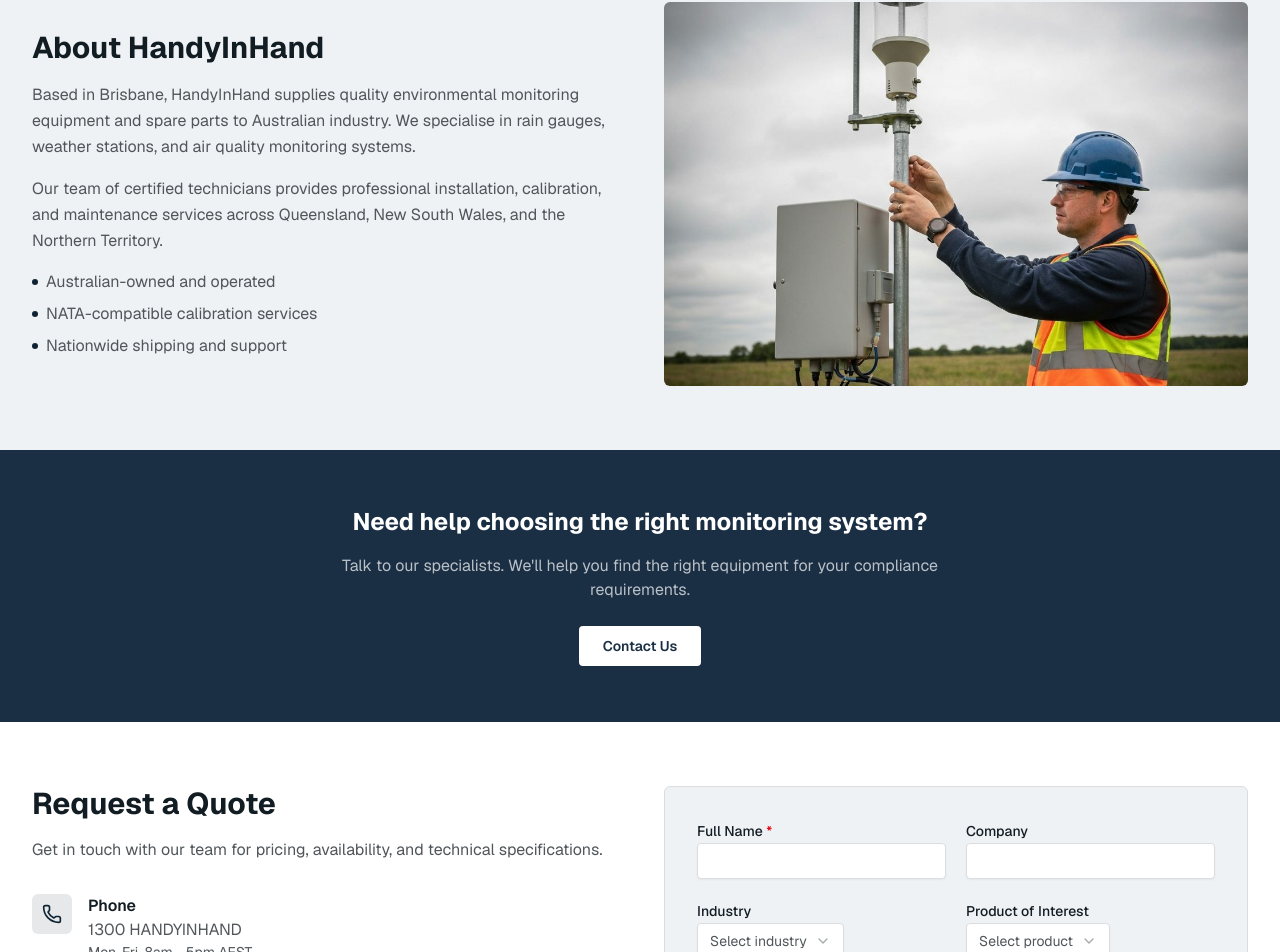
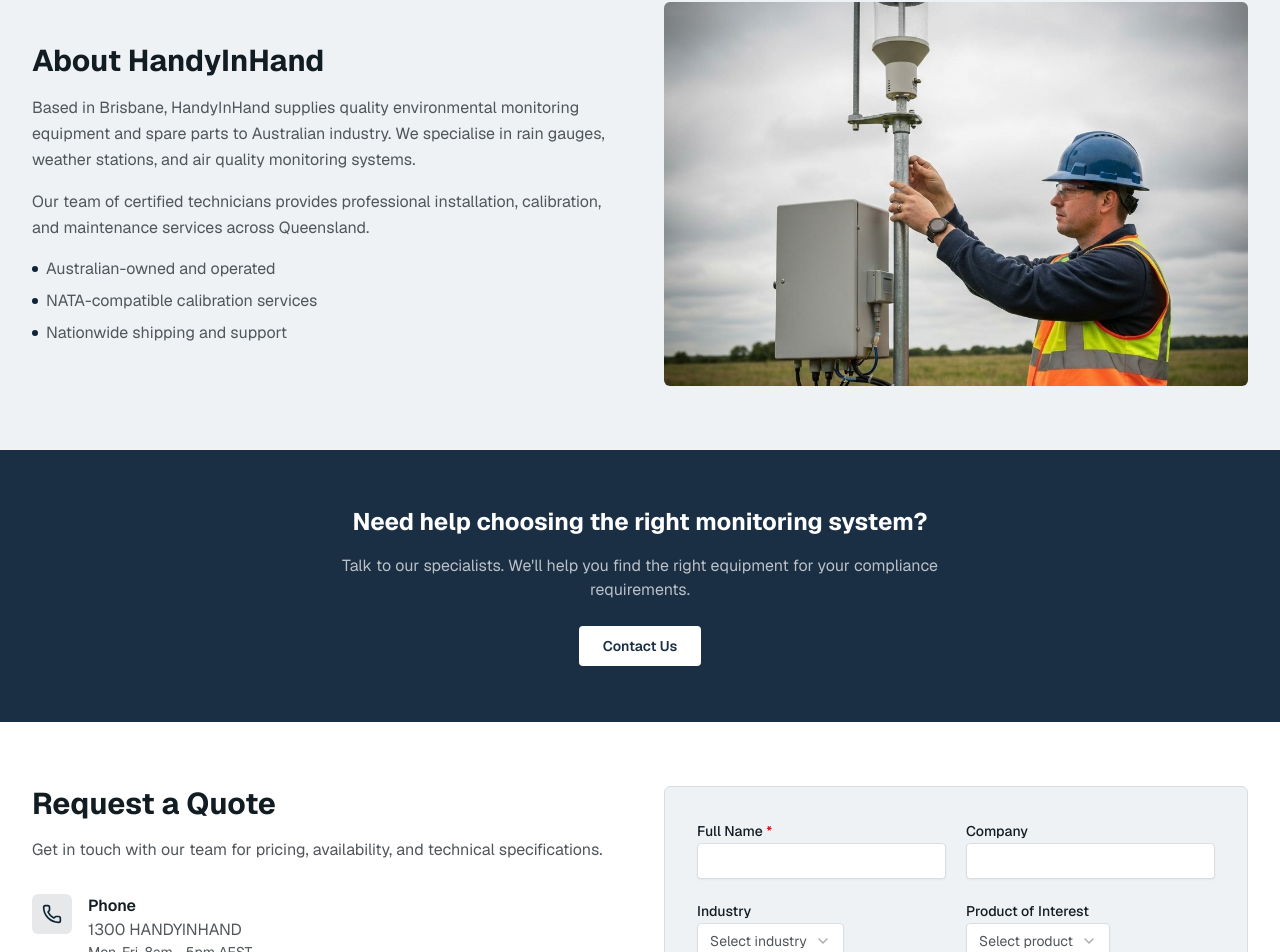
Before and after one commit to mindflyart/handyinhand-jq, a Next.js app: page / in a window 1280 px wide. Shown: the part 3227-4179 px from the top of the page. Built offline with nearby package versions, Linux system fonts and the light colour scheme.

Commit message:
fix: narrow service area to Queensland in About section
Co-Authored-By: Claude Opus 4.6 (1M context) <noreply@anthropic.com>

```diff
--- a/components/about-section.tsx
+++ b/components/about-section.tsx
@@ -16,7 +16,7 @@ export function AboutSection() {
             </p>
             <p className="text-muted-foreground leading-relaxed mb-4">
               Our team of certified technicians provides professional installation, calibration,
-              and maintenance services across Queensland, New South Wales, and the Northern Territory.
+              and maintenance services across Queensland.
             </p>
             <ul className="space-y-2 text-muted-foreground">
               <li className="flex items-center gap-2">
```
